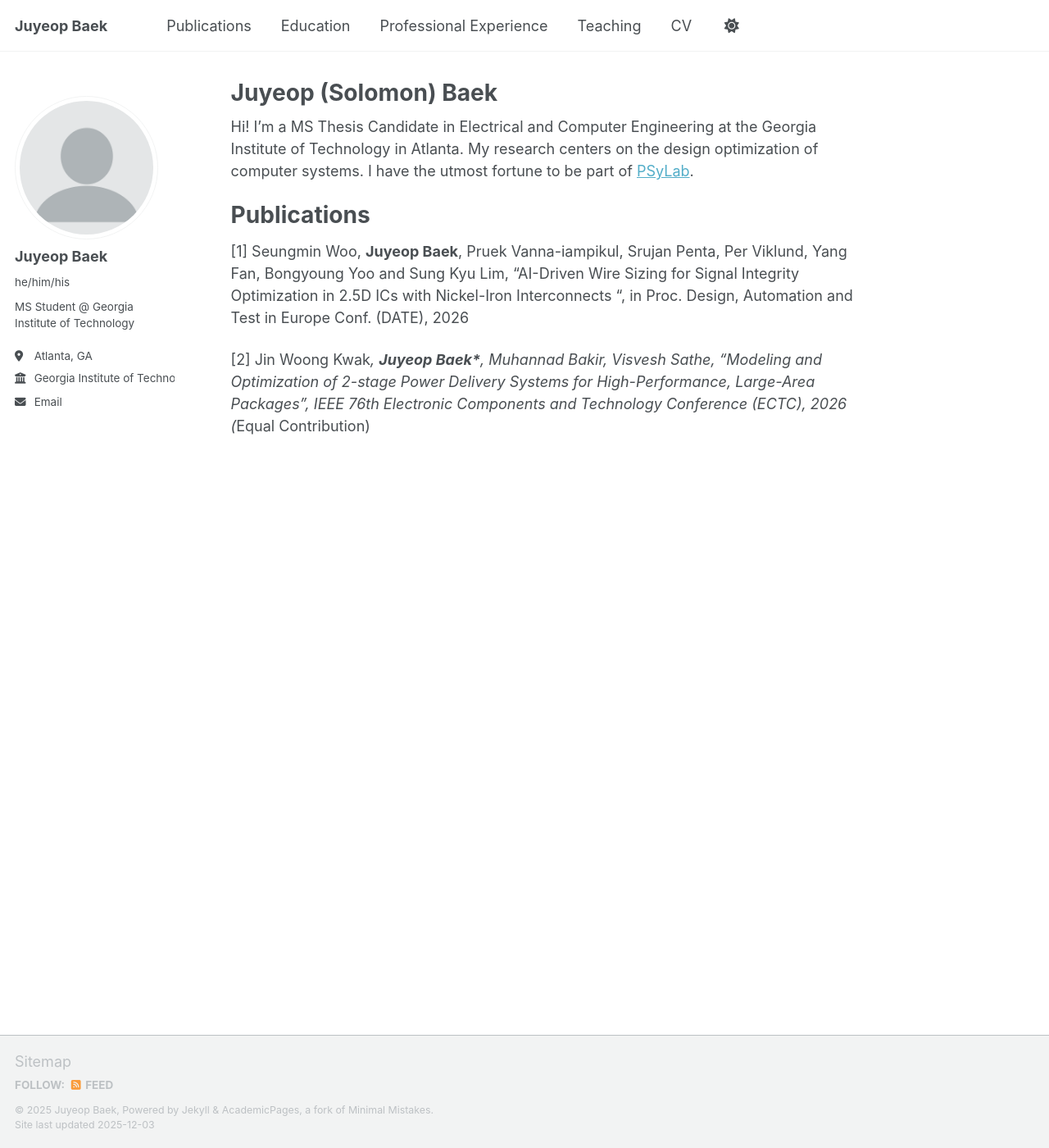
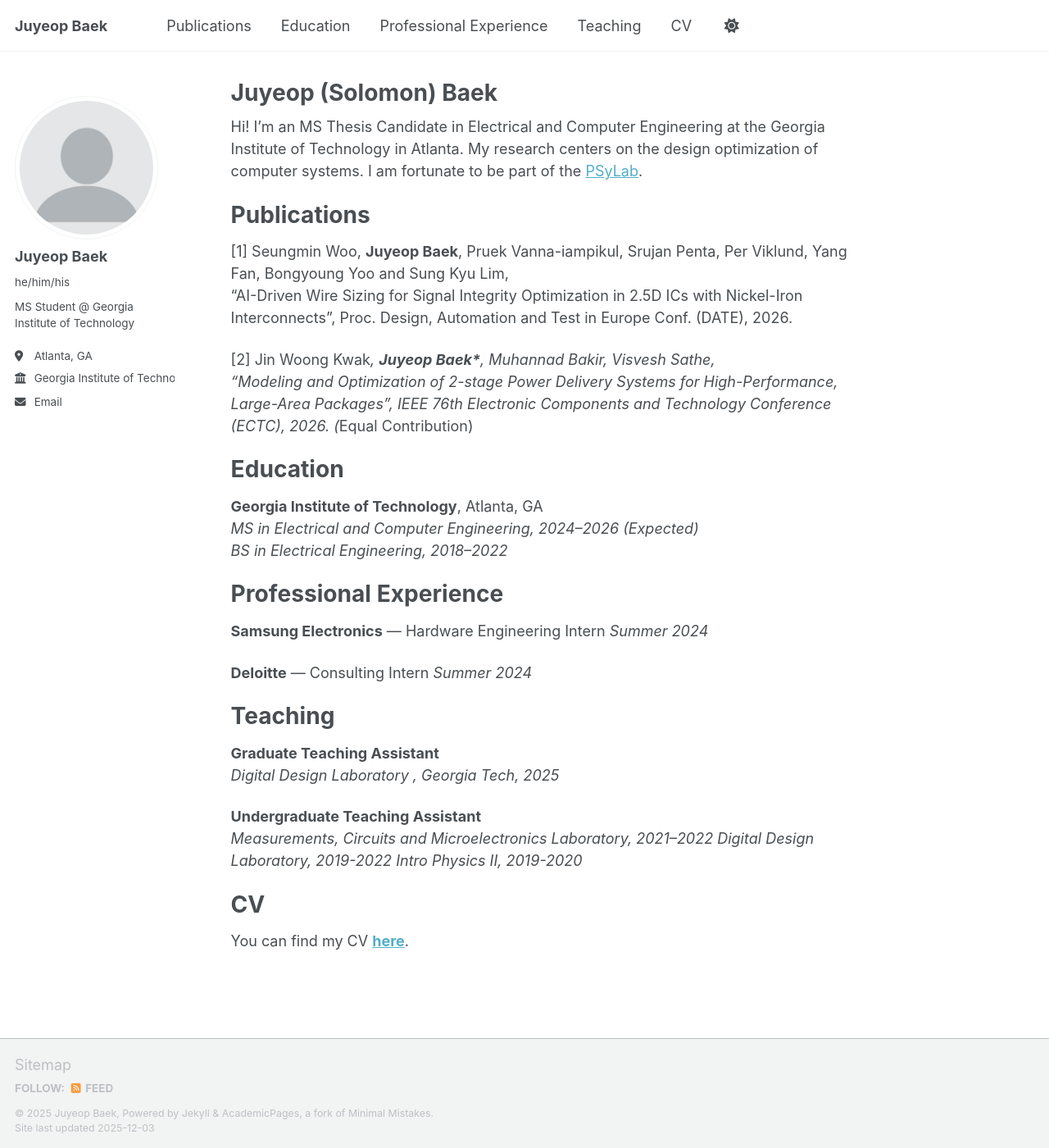
Before and after one commit to solomonbaek/solomonbaek.github.io, a Jekyll site: the page built from _pages/about.md, in a window 1280 px wide and 1400 px high. Shown: the whole window at 82% size. Built offline with Jekyll 4.4.1, drawn with Linux system fonts in a browser that asks for light colours; a script bundle is joined from its source files by our own code; library files that are not in the unit come from our copies.

Commit message:
Revise about page with updated info and sections
Updated personal information and added education and experience sections.

```diff
--- a/_pages/about.md
+++ b/_pages/about.md
@@ -7,11 +7,45 @@ redirect_from:
   - /about.html
 ---
 
-Hi! I'm a MS Thesis Candidate in Electrical and Computer Engineering at the Georgia Institute of Technology in Atlanta. My research centers on the design optimization of computer systems. I have the utmost fortune to be part of [PSyLab](https://psylab.ece.gatech.edu/).
+Hi! I'm an MS Thesis Candidate in Electrical and Computer Engineering at the Georgia Institute of Technology in Atlanta. My research centers on the design optimization of computer systems. I am fortunate to be part of the [PSyLab](https://psylab.ece.gatech.edu/).
 
 Publications
 ======
 
-[1] Seungmin Woo, __Juyeop Baek__, Pruek Vanna-iampikul, Srujan Penta, Per Viklund, Yang Fan, Bongyoung Yoo and Sung Kyu Lim, "AI-Driven Wire Sizing for Signal Integrity Optimization in 2.5D ICs with Nickel-Iron Interconnects ", in Proc. Design, Automation and Test in Europe Conf. (DATE), 2026
+[1] Seungmin Woo, __Juyeop Baek__, Pruek Vanna-iampikul, Srujan Penta, Per Viklund, Yang Fan, Bongyoung Yoo and Sung Kyu Lim,
+"AI-Driven Wire Sizing for Signal Integrity Optimization in 2.5D ICs with Nickel-Iron Interconnects", Proc. Design, Automation and Test in Europe Conf. (DATE), 2026.
 
-[2] Jin Woong Kwak*, __Juyeop Baek*__, Muhannad Bakir, Visvesh Sathe, “Modeling and Optimization of 2-stage Power Delivery Systems for High-Performance, Large-Area Packages”, IEEE 76th Electronic Components and Technology Conference (ECTC), 2026 (*Equal Contribution)
+[2] Jin Woong Kwak*, __Juyeop Baek*__, Muhannad Bakir, Visvesh Sathe,
+“Modeling and Optimization of 2-stage Power Delivery Systems for High-Performance, Large-Area Packages”, IEEE 76th Electronic Components and Technology Conference (ECTC), 2026. (*Equal Contribution)
+
+Education
+======
+
+**Georgia Institute of Technology**, Atlanta, GA
+*MS in Electrical and Computer Engineering, 2024–2026 (Expected)*
+*BS in Electrical Engineering, 2018–2022*
+
+Professional Experience
+======
+
+**Samsung Electronics** — Hardware Engineering Intern
+*Summer 2024*
+
+**Deloitte** — Consulting Intern
+*Summer 2024*
+
+Teaching
+======
+
+**Graduate Teaching Assistant**
+*Digital Design Laboratory , Georgia Tech, 2025*
+
+**Undergraduate Teaching Assistant**
+*Measurements, Circuits and Microelectronics Laboratory, 2021–2022*
+*Digital Design Laboratory, 2019-2022*
+*Intro Physics II, 2019-2020*
+
+CV
+======
+
+You can find my CV **[here](CV_Juyeop_Baek.pdf)**.
```
